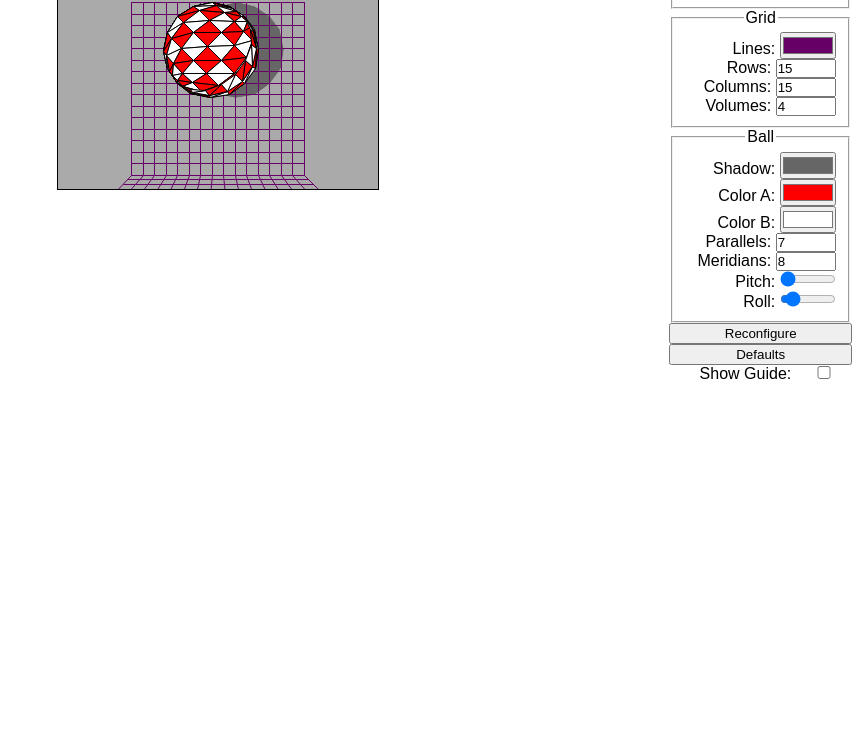
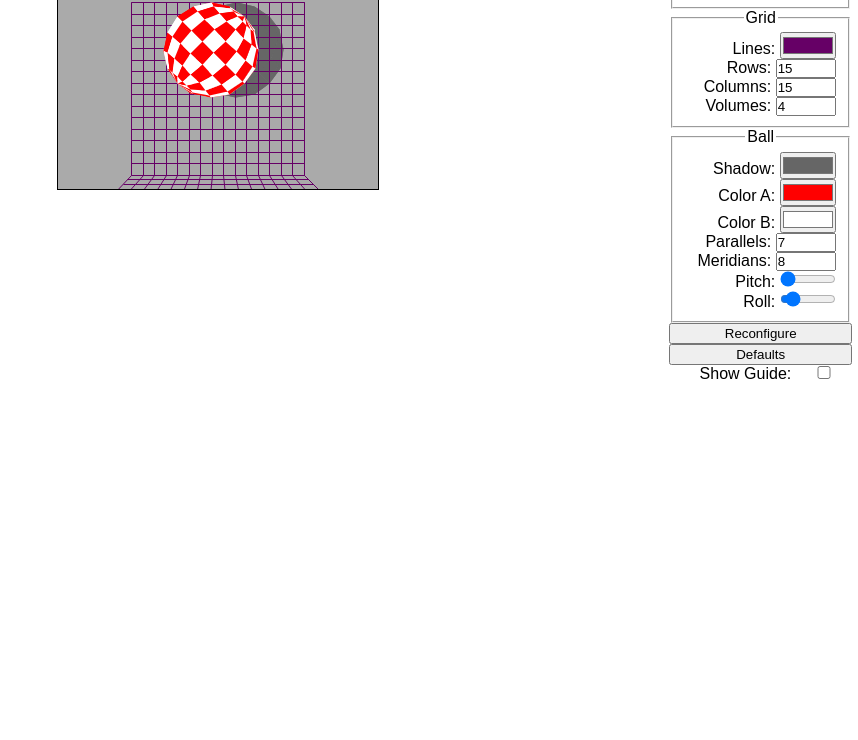
Before and after one commit to thespooniest/jsboing, a plain HTML site: page index.html in a window 1280 px wide. Shown: the part 60-800 px from the top of the page, without its empty margins (422-1280 px from the left). Drawn offline with Linux system fonts and the light colour scheme.

Commit message:
Discarded backface culling for painter's algorithm.
Faces now render correctly across different orientations.

```diff
--- a/boing.js
+++ b/boing.js
@@ -702,13 +702,25 @@ define('pipeline3D', ['ruy', 'exports'], function (ruy, exports) {
         return [finalX, finalY, pointPrime[2]];
     }
 
-    function isBackface(vertices, face) {
-        /*jslint unparam:true*/
-        return false;
+    function getMaxZ(points, indices) {
+        return Math.max.apply(
+            undefined,
+            indices.map(
+                function (i) {
+                    return points[i][2];
+                }
+            )
+        );
     }
 
     function drawModelFlat(canvas, model, dFactor, rotationMatrix) {
         var context = canvas.getContext("2d"),
+            rotated = model.vertices.map(function (point) {
+                return ruy.gemv(
+                    rotationMatrix,
+                    point
+                );
+            }),
             projected = model.vertices.map(function (point) {
                 var p = project(
                     point,
@@ -719,14 +731,23 @@ define('pipeline3D', ['ruy', 'exports'], function (ruy, exports) {
                 return [p[0] | 0, p[1] | 0, p[2] | 0];
             }),
             faces = model.faces.slice(0);
-        console.debug(projected);
+        // Sort the faces back-to-front, per the painter's algorithm.
+        faces.sort(
+            function (a, b) {
+                return getMaxZ(
+                    rotated,
+                    a.vertices
+                ) - getMaxZ(
+                    rotated,
+                    b.vertices
+                );
+            }
+        );
         faces.forEach(function (face) {
             var i = 1,
                 vertices = face.vertices,
                 stop = vertices.length;
             context.beginPath();
-            if (!isBackface(vertices, face)) {
-                // Cull all backfaces.
             context.fillStyle = face.material.ambient;
             context.moveTo(
                 (projected[vertices[0]][0] | 0) + 0.5,
@@ -741,8 +762,7 @@ define('pipeline3D', ['ruy', 'exports'], function (ruy, exports) {
             }
             context.closePath();
             context.fill();
-                context.stroke();
-            }
+            //context.stroke();
         });
     }
 
@@ -1039,19 +1059,8 @@ define('assets', ['pipeline3D', 'exports'], function (pipeline3D, exports) {
                 currentFace.vertices = [
                     current,
                     currentDown,
-                    currentDownNext
-                ];
-                if (!!drawAlternate) {
-                    currentFace.material = exports.materials.ballA;
-                } else {
-                    currentFace.material = exports.materials.ballB;
-                }
-                result.faces.push(currentFace);
-                currentFace = new pipeline3D.Face();
-                currentFace.vertices = [
                     currentDownNext,
-                    currentNext,
-                    current
+                    currentNext
                 ];
                 if (!!drawAlternate) {
                     currentFace.material = exports.materials.ballA;
--- a/index.html
+++ b/index.html
@@ -6,7 +6,7 @@
         <script src="boing.js"></script>
     </head>
     <body>
-        <h1>jsBoing 0.1</h1>
+        <h1>jsBoing 0.2</h1>
         <div id="viewport">
             <canvas id="screen" width="320" height="200"></canvas>
         </div>
```
Also changed, not shown: src/assets.js (+1 -12 lines), src/pipeline3d.js (+28 -8 lines), 1 other file. Lines whose indentation alone changed are shown as unchanged.
